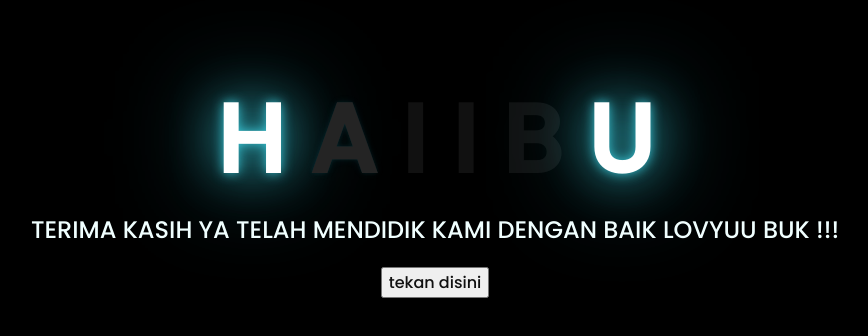
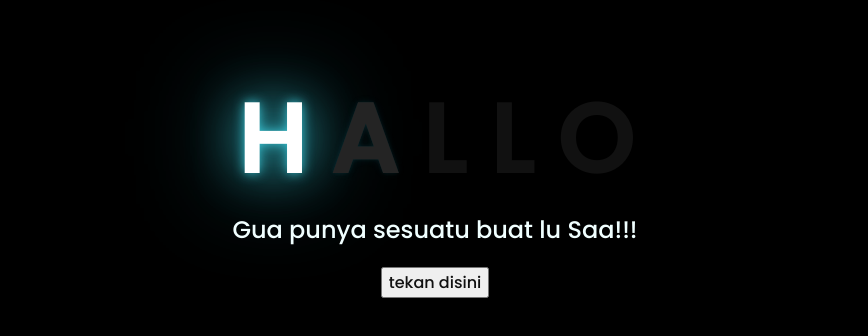
Before and after one commit to shaneint/shaneint.github.io, a plain HTML site: page index.html in a window 1280 px wide. Shown: the part 226-562 px from the top of the page, without its empty margins (213-1081 px from the left). Drawn offline with Linux system fonts and the light colour scheme.

Commit message:
index.html

```diff
--- a/index.html
+++ b/index.html
@@ -13,14 +13,12 @@
     <!-- silahkan menambah kata sesuai keinginan dengan <span>text...</span -->
         <span>H</span>
         <span>A</span>
-        <span>I</span>
-        <span>  I</span>
-        <span>B</span>
-        <span>U</span>
+        <span>L</span>
+        <span>L</span>
+        <span>O</span>
     </div>
     <div class="description">
-        <span>TERIMA KASIH YA TELAH MENDIDIK KAMI DENGAN BAIK</span>
-        <span>LOVYUU BUK !!!</span>
+        <span>Gua punya sesuatu buat lu Saa!!!</span>
     </div>
     <div class="button">
         <button>
```
